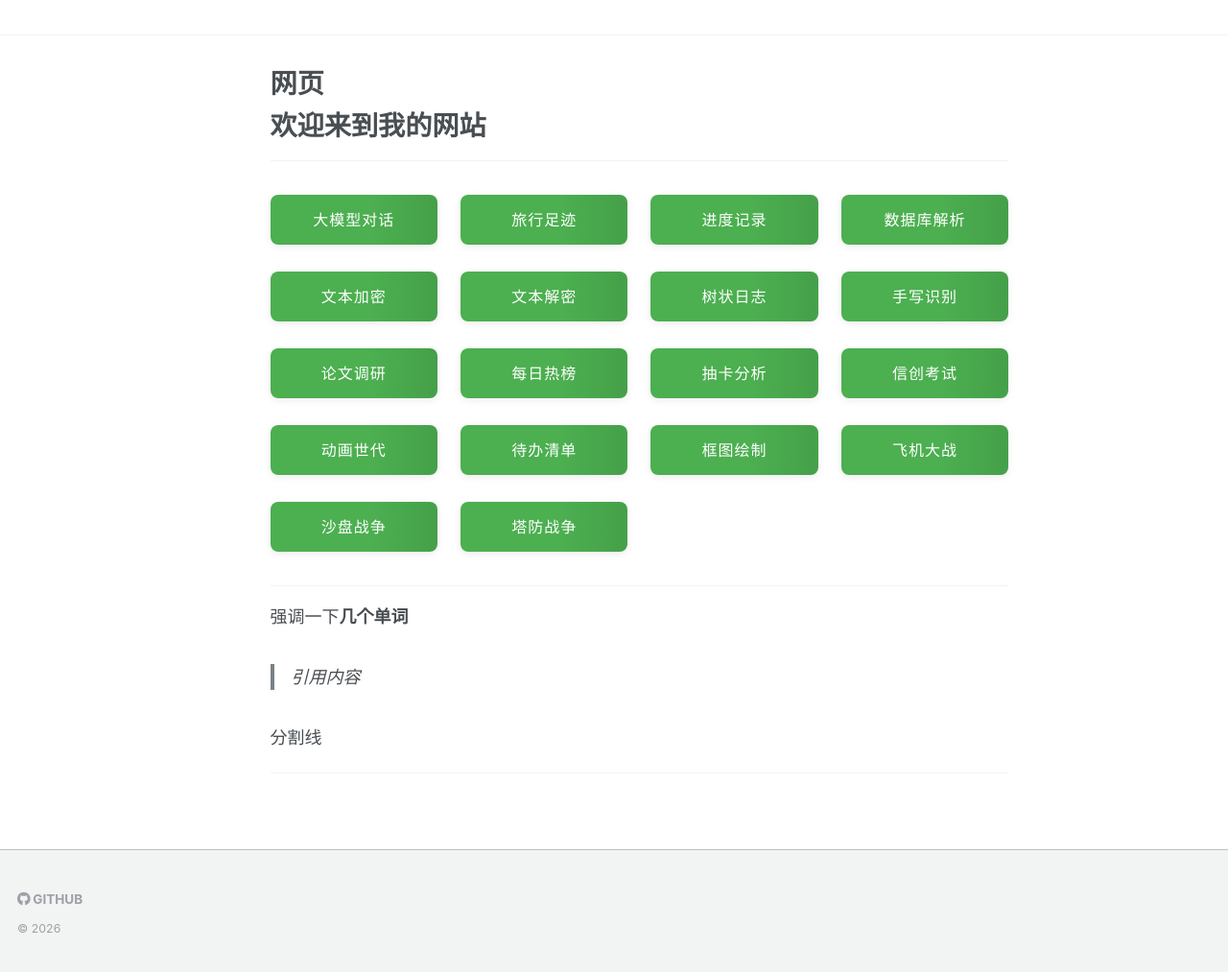
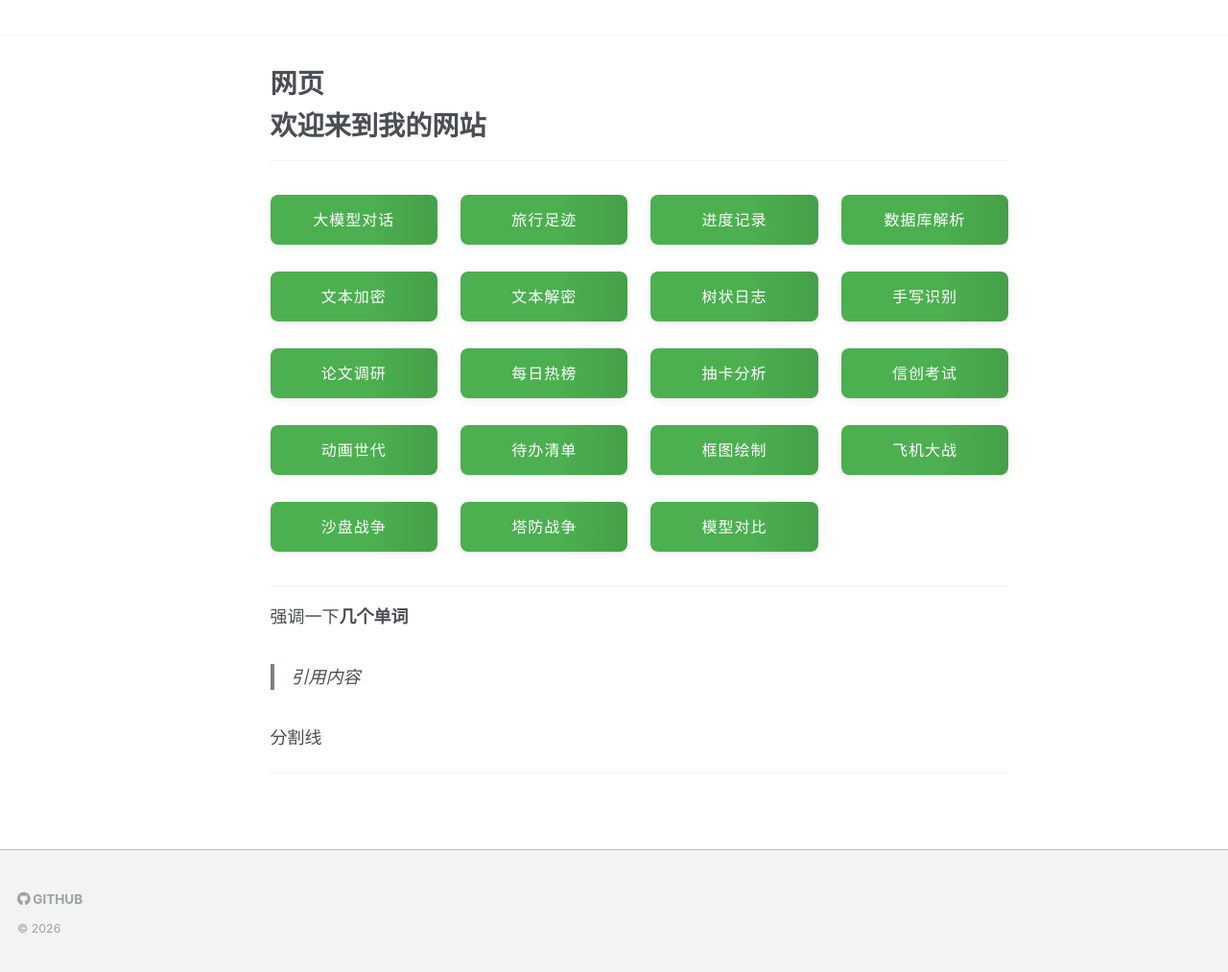
Before and after one commit to CrescentVelvet/crescentvelvet.github.io, a Jekyll site: the page built from _pages/about.md, in a window 1280 px wide. Shown: the whole page at 96% size. Built offline with Jekyll 4.4.1, drawn with Linux system fonts in a browser that asks for light colours.

Commit message:
主页导航新增模型对比入口

```diff
--- a/_pages/about.md
+++ b/_pages/about.md
@@ -164,6 +164,7 @@ redirect_from:
         <a href="/game_plane.html" class="link-button">飞机大战</a>
         <a href="/sandbox_war_game.html" class="link-button">沙盘战争</a>
         <a href="/tower_defense.html" class="link-button">塔防战争</a>
+        <a href="/splat-compare/" class="link-button">模型对比</a>
     </div>
     <hr>
     <p>强调一下<strong>几个单词</strong></p>
```
